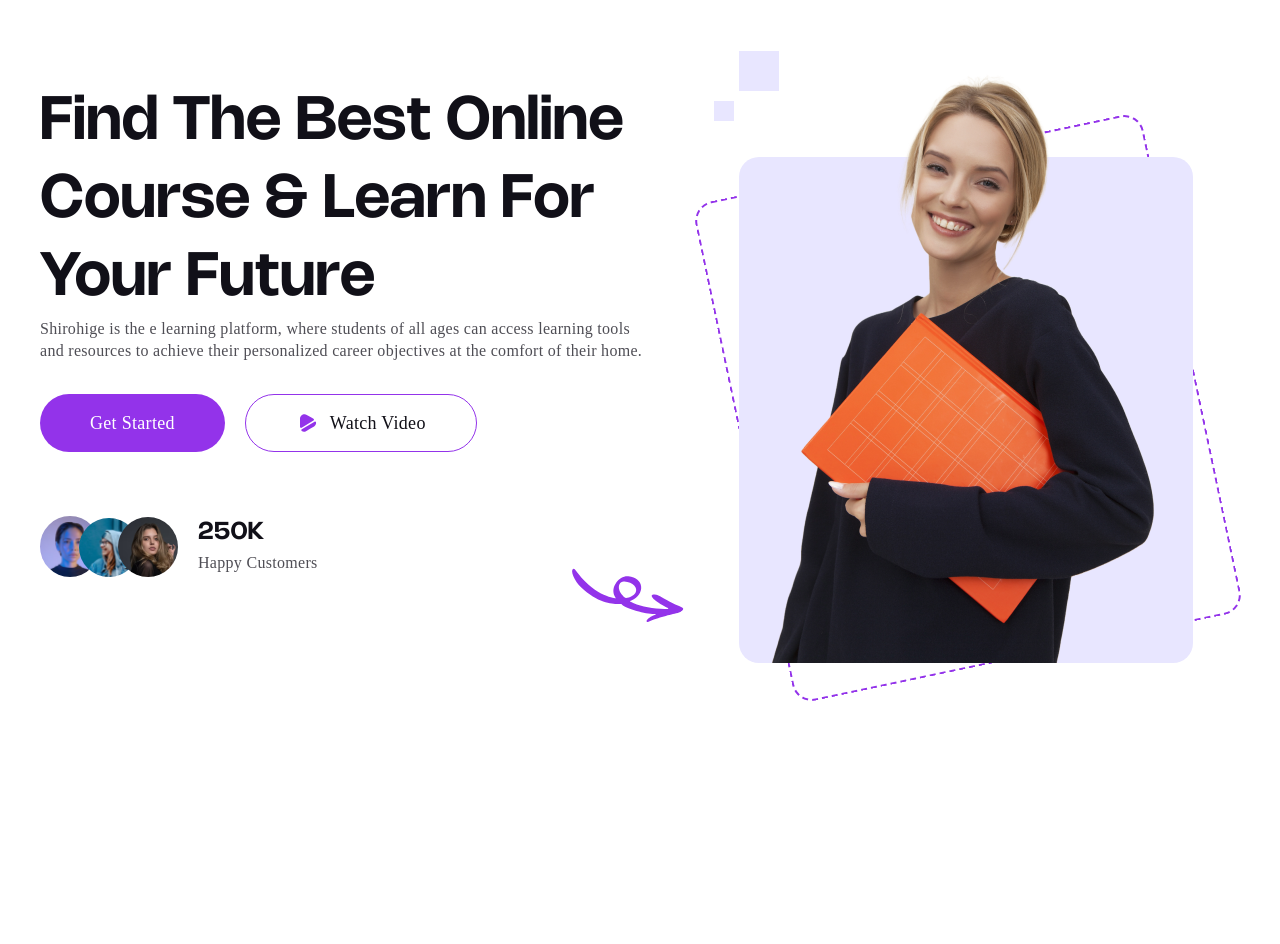
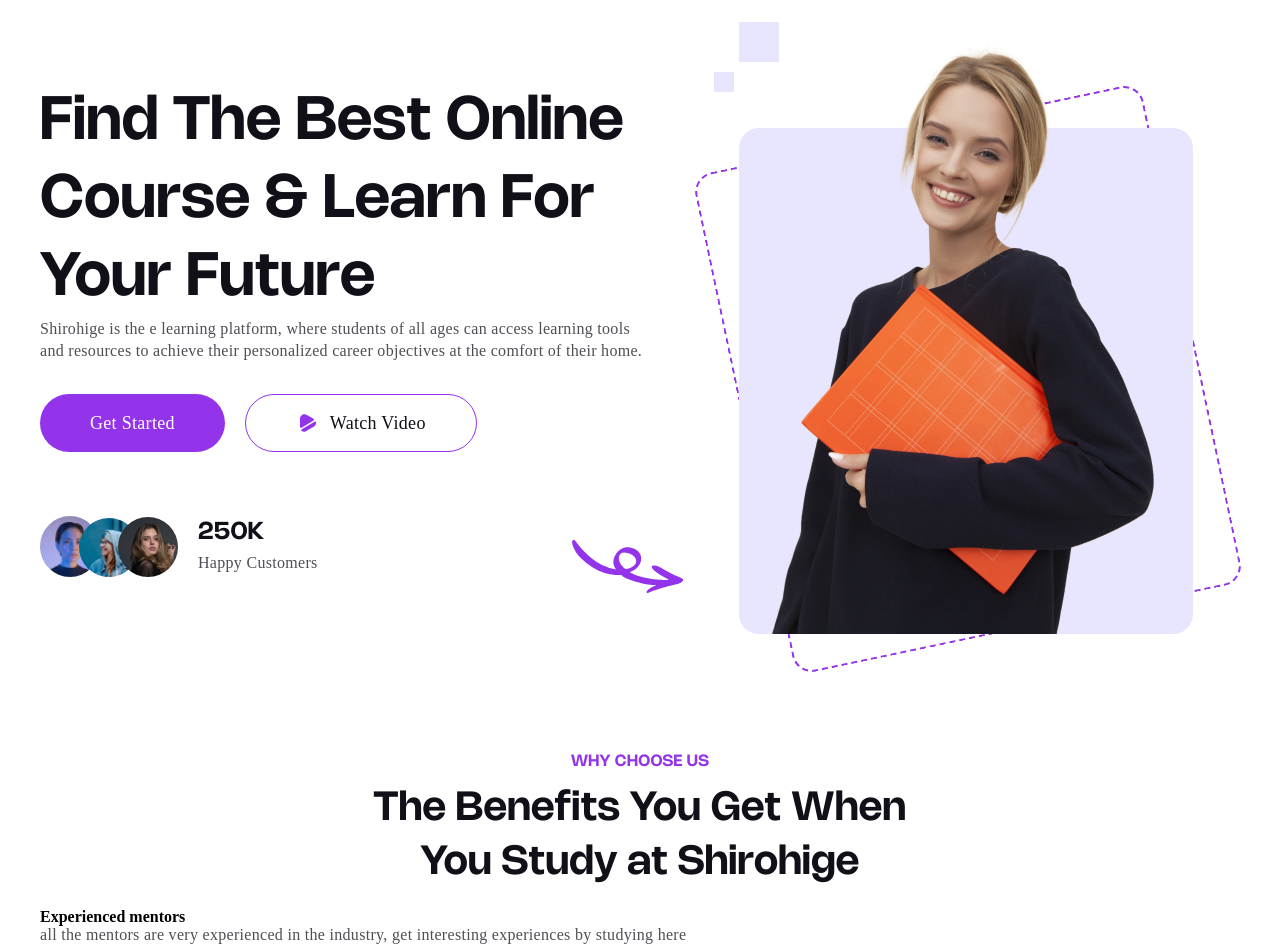
Before and after one commit to sabir-phantom/Practice-Project-1, a plain HTML site: page index.html in a window 1280 px wide. Shown: the part 106-1050 px from the top of the page. Before the commit the page ends 811 px from the top, so only its background shows below. Drawn offline with Linux system fonts and the light colour scheme; a web font is replaced by a local one.

Commit message:
icons downloaded

```diff
--- a/assets/css/style.css
+++ b/assets/css/style.css
@@ -115,6 +115,7 @@
 /* banner */
 .banner-section {
   padding-top: 100px;
+
 }
 .banner-contents {
   display: grid;
@@ -226,7 +227,7 @@
 .banner-right {
   display: block;
   position: relative;
-  margin-top: -15%;
+  margin-top: -20%;
 }
 .main-bnr-img {
   display: block;
@@ -277,3 +278,42 @@
   bottom: 0;
   left: -180px;
 }
+
+
+
+/* Benefit section */
+.benefit-section {
+  margin-top: 120px;
+}
+
+.section-titles {
+  text-align: center;
+  margin: auto;
+  width: 550px;
+}
+
+.section-titles .subtitle {
+  color: var(--Purple, #9333EA);
+font-family: Nohemi;
+font-size: 16px;
+font-style: normal;
+font-weight: 500;
+line-height: 16px; /* 100% */
+letter-spacing: 0.3px;
+padding-bottom: 12px;
+}
+
+.title h3{
+  color: var(--Black, #111018);
+  text-align: center;
+  font-family: Nohemi;
+  font-size: 40px;
+  font-style: normal;
+  font-weight: 500;
+  line-height: 54px; /* 135% */
+  letter-spacing: 0.3px;
+}
+
+.main-card {
+
+}
--- a/index.html
+++ b/index.html
@@ -100,6 +100,27 @@
         </div>
     </section>
 
+    <section class="benefit-section">
+        <div class="container">
+            <div class="benefit-contents">
+                <div class="section-titles">
+                    <h4 class="subtitle">WHY CHOOSE US</h4>
+                    <div class="title">
+                        <h3>The Benefits You Get When
+                            You Study at Shirohige</h3>
+                    </div>
+                </div>
+                <div class="cards">
+                    <div class="-main-card">
+                        <img src="" alt="" class="card-icon">
+                        <h4 class="card-title">Experienced mentors</h4>
+                        <p  class="card-desc">all the mentors are very experienced
+                            in the industry, get interesting experiences by studying here</p>
+                    </div>
+                </div>
+            </div>
+        </div>
+    </section>
 
 </body>
 </html>
```
Also changed, not shown: assets/icons/Frame-10.svg (added), assets/icons/Frame-11.svg (added), assets/icons/Frame-12.svg (added), assets/icons/Frame-9.svg (added).
